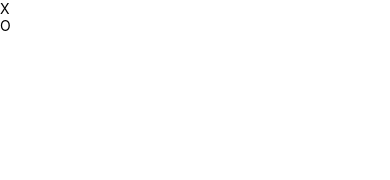
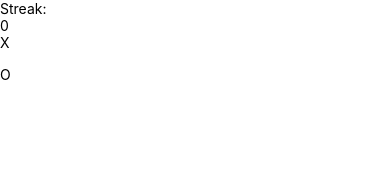
Before and after one commit to jmagrippis/XOFinisher, a React Native app: screen / in a window 390 px wide. Shown: the top 180 px of the page. Built offline with nearby package versions, Linux system fonts and the light colour scheme.

Commit message:
introduce tap to increase streak concept

```diff
--- a/App.tsx
+++ b/App.tsx
@@ -9,26 +9,15 @@
  */
 
 import React from 'react'
-import {
-  SafeAreaView,
-  View,
-  Text,
-  TouchableOpacity,
-  StatusBar,
-} from 'react-native'
+import {SafeAreaView, StatusBar} from 'react-native'
+
+import StreakGame from './src/components/StreakGame'
 
 const App = () => (
   <>
     <StatusBar barStyle="dark-content" />
     <SafeAreaView>
-      <View>
-        <TouchableOpacity>
-          <Text aria-label="x">X</Text>
-        </TouchableOpacity>
-        <TouchableOpacity>
-          <Text aria-label="o">O</Text>
-        </TouchableOpacity>
-      </View>
+      <StreakGame />
     </SafeAreaView>
   </>
 )
--- /dev/null
+++ b/src/components/StreakGame.tsx
@@ -0,0 +1,43 @@
+import React, {useState} from 'react'
+import {StyleSheet, View, Text, TouchableOpacity} from 'react-native'
+
+const styles = StyleSheet.create({
+  cell: {
+    height: 32,
+    width: 32,
+  },
+})
+
+const StreakGame = () => {
+  const [streak, setStreak] = useState(0)
+
+  const handlePress = () => {
+    setStreak(streak + 1)
+  }
+
+  return (
+    <>
+      <View>
+        <Text>Streak:</Text>
+        <Text accessibilityRole="summary">{streak}</Text>
+      </View>
+      <View>
+        <TouchableOpacity style={styles.cell}>
+          <Text aria-label="x">X</Text>
+        </TouchableOpacity>
+        <TouchableOpacity>
+          <Text aria-label="o" style={styles.cell}>
+            O
+          </Text>
+        </TouchableOpacity>
+        <TouchableOpacity
+          style={styles.cell}
+          accessibilityLabel="empty cell"
+          onPress={handlePress}
+        />
+      </View>
+    </>
+  )
+}
+
+export default StreakGame
```
Also changed, not shown: 1 other file (tests, documents, lock files or other folders).
